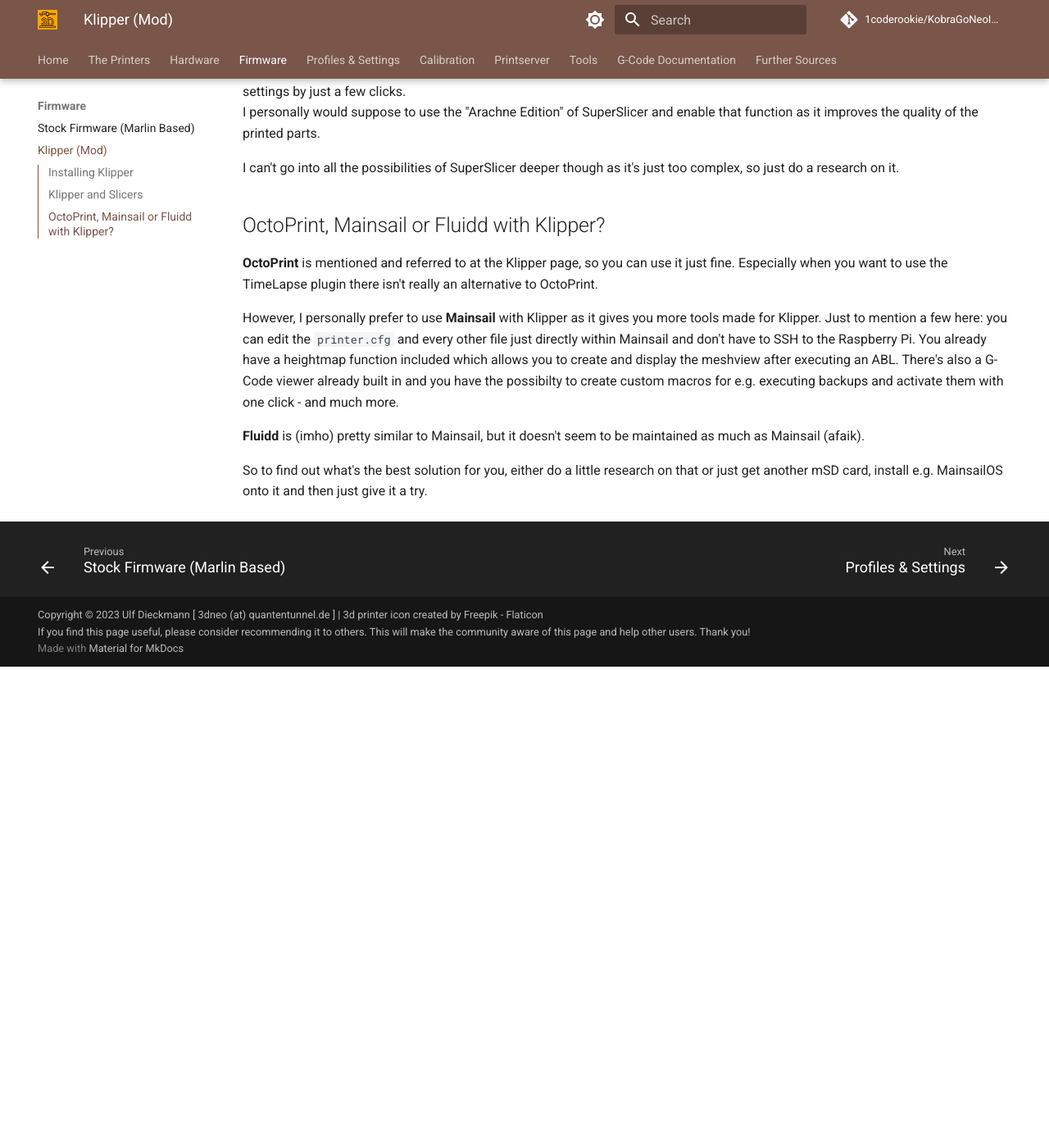
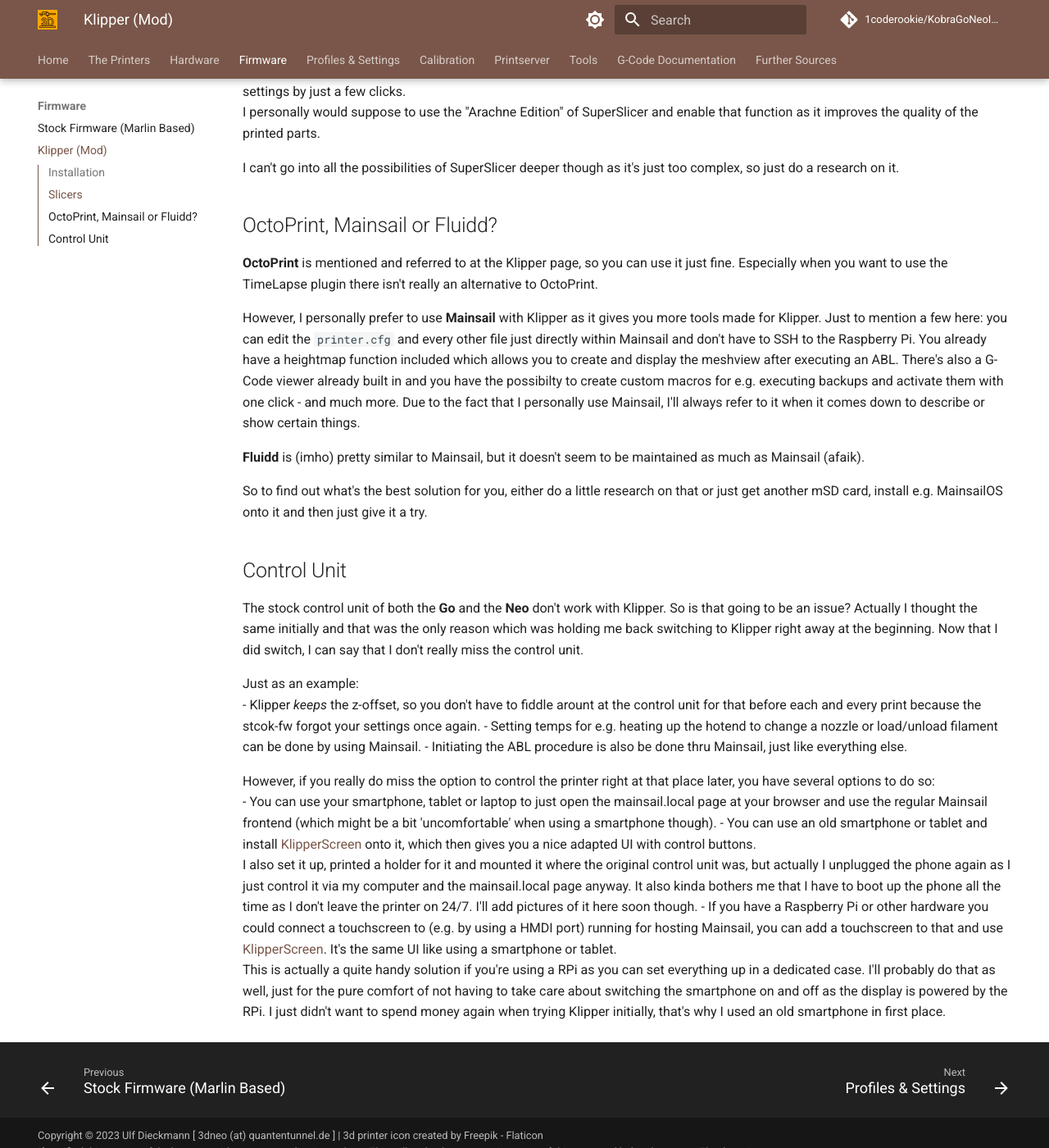
Before and after one commit to 1coderookie/KobraGoNeoInsights, an MkDocs documentation site: the page built from docs/firmware/fw_klipper.md, in a window 1280 px wide and 1400 px high, scrolled down 1548 px. Shown: the whole window at 82% size. Built offline with MkDocs 1.6.1 and Material for MkDocs 9.7.7, drawn with Linux system fonts in a browser that asks for light colours; comment, search, counter and statistics services are not loaded; before the commit the page ends 2361 px from its top, so only the background shows below that; some of the changed text lies outside the part shown.

Commit message:
Update fw_klipper.md

```diff
--- a/docs/firmware/fw_klipper.md
+++ b/docs/firmware/fw_klipper.md
@@ -19,13 +19,13 @@
 
     Long story short: Klipper is an 'alternative' firmware which gives you way more possibilities and even functions for configuring and using your 3D printer. If you don't know what Klipper is, this may be a good start for your research: [All3DP: Klipper](https://www.all3dp.com/topic/klipper)
 
-## Installing Klipper
+## Installation
 Reddit user [xpeng121](https://www.reddit.com/user/xpeng121/) postet a description about how to create the necessary `firmware.bin` file for installing Klipper: [Install Klipper on Kobra Go or Neo](https://www.reddit.com/r/anycubic/comments/10cwm16/install_klipper_on_kobra_go_or_neo/)
 So I won't go over that procedure here once again.
 
 You'll also find links to `printer.cfg` files for the **Go** and the **Neo** in that thread which makes it even easier to get started with Klipper.
 
-## Klipper and Slicers
+## Slicers
 Due to the fact that Klipper uses extended G -code and macros, there are a few things to be aware of when using certain slicers like Cura, PrusaSlicer, SuperSlicer etc.
 In the following I'll just go over Cura and SuperSlicer really quick as I used them both and SuperSlicer is a fork (with enhanced functionality) of PrusaSlicer.
 
@@ -43,12 +43,27 @@
 
 I can't go into all the possibilities of SuperSlicer deeper though as it's just too complex, so just do a research on it.
 
-## OctoPrint, Mainsail or Fluidd with Klipper?
+## OctoPrint, Mainsail or Fluidd?
 
 **OctoPrint** is mentioned and referred to at the Klipper page, so you can use it just fine. Especially when you want to use the TimeLapse plugin there isn't really an alternative to OctoPrint.
 
-However, I personally prefer to use **Mainsail** with Klipper as it gives you more tools made for Klipper. Just to mention a few here: you can edit the `printer.cfg` and every other file just directly within Mainsail and don't have to SSH to the Raspberry Pi. You already have a heightmap function included which allows you to create and display the meshview after executing an ABL. There's also a G-Code viewer already built in and you have the possibilty to create custom macros for e.g. executing backups and activate them with one click - and much more.
+However, I personally prefer to use **Mainsail** with Klipper as it gives you more tools made for Klipper. Just to mention a few here: you can edit the `printer.cfg` and every other file just directly within Mainsail and don't have to SSH to the Raspberry Pi. You already have a heightmap function included which allows you to create and display the meshview after executing an ABL. There's also a G-Code viewer already built in and you have the possibilty to create custom macros for e.g. executing backups and activate them with one click - and much more. Due to the fact that I personally use Mainsail, I'll always refer to it when it comes down to describe or show certain things.
 
 **Fluidd** is (imho) pretty similar to Mainsail, but it doesn't seem to be maintained as much as Mainsail (afaik).
 
 So to find out what's the best solution for you, either do a little research on that or just get another mSD card, install e.g. MainsailOS onto it and then just give it a try.
+
+## Control Unit
+The stock control unit of both the **Go** and the **Neo** don't work with Klipper. So is that going to be an issue? Actually I thought the same initially and that was the only reason which was holding me back switching to Klipper right away at the beginning. Now that I did switch, I can say that I don't really miss the control unit.
+
+Just as an example:
+- Klipper *keeps* the z-offset, so you don't have to fiddle arount at the control unit for that before each and every print because the stcok-fw forgot your settings once again.
+- Setting temps for e.g. heating up the hotend to change a nozzle or load/unload filament can be done by using Mainsail.
+- Initiating the ABL procedure is also be done thru Mainsail, just like everything else.
+
+However, if you really do miss the option to control the printer right at that place later, you have several options to do so:
+- You can use your smartphone, tablet or laptop to just open the mainsail.local page at your browser and use the regular Mainsail frontend (which might be a bit 'uncomfortable' when using a smartphone though).
+- You can use an old smartphone or tablet and install [KlipperScreen](https://klipperscreen.readthedocs.io/en/latest/) onto it, which then gives you a nice adapted UI with control buttons.
+  I also set it up, printed a holder for it and mounted it where the original control unit was, but actually I unplugged the phone again as I just control it via my computer and the mainsail.local page anyway. It also kinda bothers me that I have to boot up the phone all the time as I don't leave the printer on 24/7. I'll add pictures of it here soon though.
+- If you have a Raspberry Pi or other hardware you could connect a touchscreen to (e.g. by using a HMDI port) running for hosting Mainsail, you can add a touchscreen to that and use [KlipperScreen](https://klipperscreen.readthedocs.io/en/latest/). It's the same UI like using a smartphone or tablet.
+  This is actually a quite handy solution if you're using a RPi as you can set everything up in a dedicated case. I'll probably do that as well, just for the pure comfort of not having to take care about switching the smartphone on and off as the display is powered by the RPi. I just didn't want to spend money again when trying Klipper initially, that's why I used an old smartphone in first place.
```
